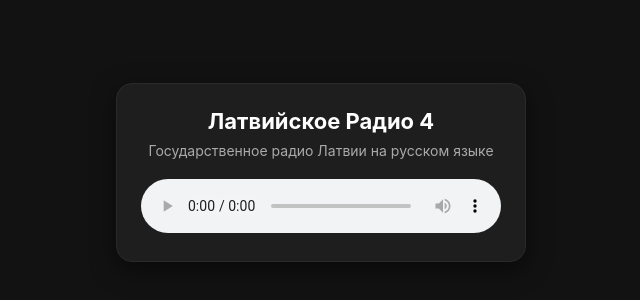
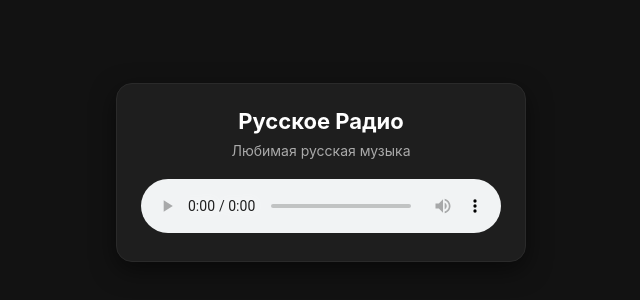
Before and after one commit to adimitroglo2/radiocetire, a plain HTML site: page index.html in a window 1280 px wide. Shown: the part 248-548 px from the top of the page, without its empty margins (319-959 px from the left). Drawn offline with Linux system fonts and the light colour scheme.

Commit message:
Update index.html

```diff
--- a/index.html
+++ b/index.html
@@ -3,7 +3,7 @@
 <head>
     <meta charset="UTF-8">
     <meta name="viewport" content="width=device-width, initial-scale=1.0">
-    <title>Латвийское Радио 4</title>
+    <title>Русское Радио</title>
     <style>
         body {
             font-family: -apple-system, BlinkMacSystemFont, "Segoe UI", Roboto, Helvetica, Arial, sans-serif;
@@ -47,10 +47,10 @@
 <body>
 
     <div class="card">
-        <h2>Латвийское Радио 4</h2>
-        <p>Государственное радио Латвии на русском языке</p>
+        <h2>Русское Радио</h2>
+        <p>Любимая русская музыка</p>
         <audio controls preload="metadata">
-            <source src="https://sh.lh.lsm.lv/lr4.mp3" type="audio/mpeg">
+            <source src="https://rusradio.hostingradio.ru/rusradio128.mp3" type="audio/mpeg">
             Ваш браузер не поддерживает встроенный HTML5-плеер.
         </audio>
     </div>
```
